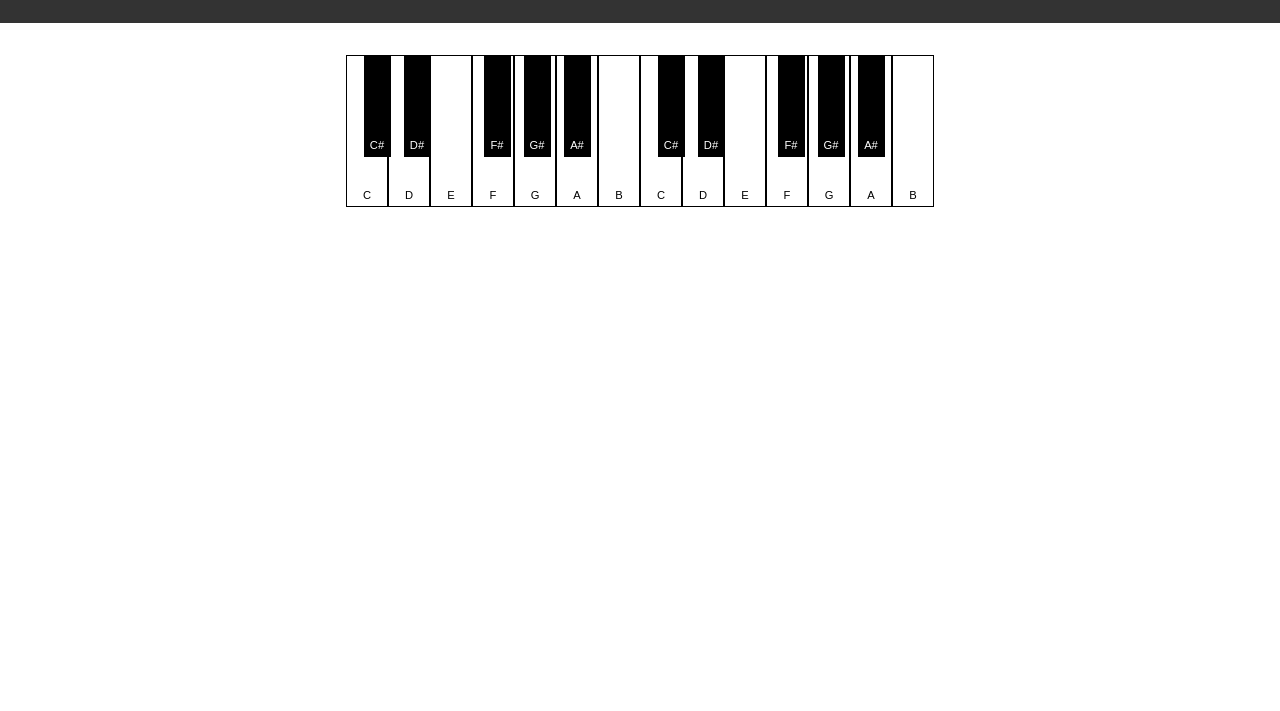
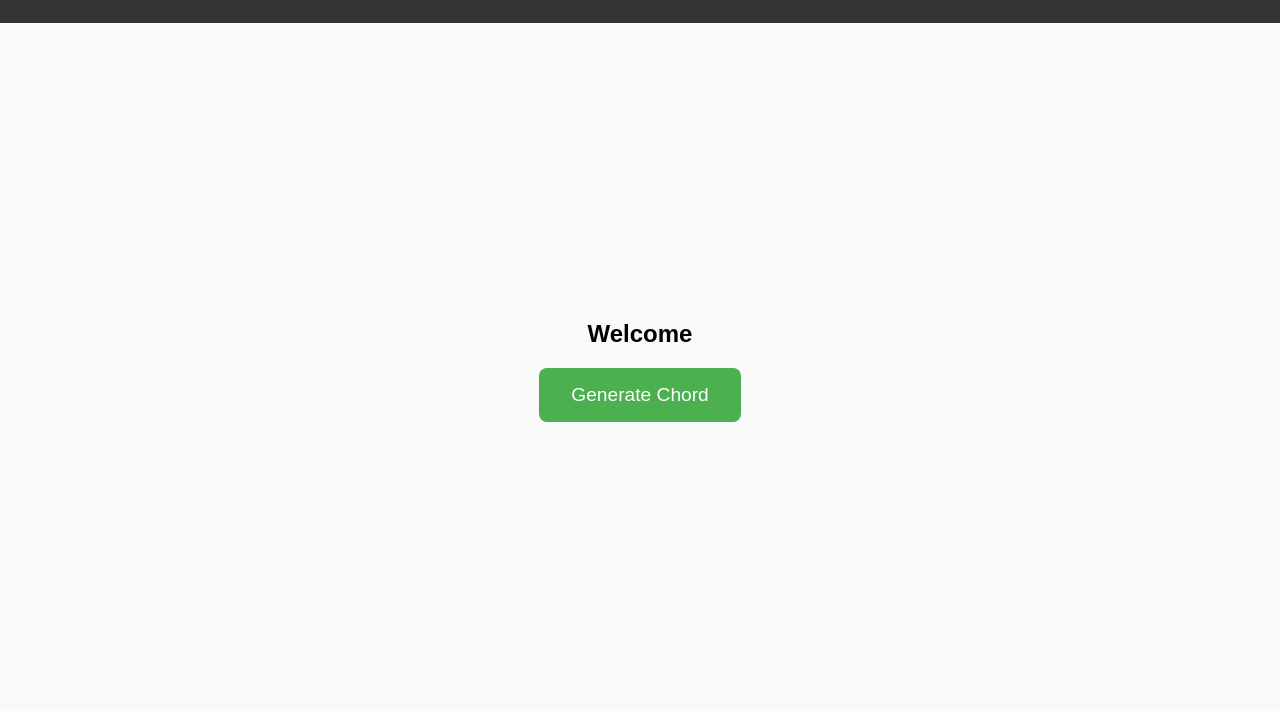
Before and after one commit to HRDMannn/piano-chord-viewer, a plain HTML site: page index.html in a window 1280 px wide. Shown: the part 89-800 px from the top of the page. Drawn offline with Linux system fonts and the light colour scheme.

Commit message:
update: เพิ่มหน้าแรก + dropdown เลือกคอร์ด

```diff
--- a/index.html
+++ b/index.html
@@ -12,8 +12,9 @@
       display: flex;
       flex-direction: column;
       align-items: center;
-      justify-content: flex-start;
-      min-height: 100vh;
+      justify-content: center;
+      height: 100vh;
+      background-color: #f9f9f9;
     }
     header {
       width: 100%;
@@ -21,6 +22,25 @@
       background-color: #333;
       color: #fff;
       text-align: center;
+      position: fixed;
+      top: 0;
+      left: 0;
+    }
+    .content {
+      margin-top: 100px;
+      text-align: center;
+    }
+    button {
+      padding: 1rem 2rem;
+      font-size: 1.2rem;
+      background-color: #4caf50;
+      color: white;
+      border: none;
+      border-radius: 8px;
+      cursor: pointer;
+    }
+    .hidden {
+      display: none;
     }
     .piano-container {
       display: flex;
@@ -59,6 +79,13 @@
       display: flex;
       position: relative;
     }
+    .controls {
+      margin-top: 1rem;
+      display: flex;
+      flex-direction: column;
+      align-items: center;
+      gap: 1rem;
+    }
   </style>
 </head>
 <body>
@@ -66,37 +93,52 @@
     <h1>Piano Chord Viewer</h1>
   </header>
 
-  <div class="piano-container" id="piano">
-    <!-- Octave 1 -->
-    <div class="octave">
-      <div class="key"><div class="key-label">C</div></div>
-      <div class="key black" style="left: 30px;"><div class="key-label" style="color:white;">C#</div></div>
-      <div class="key"><div class="key-label">D</div></div>
-      <div class="key black" style="left: 70px;"><div class="key-label" style="color:white;">D#</div></div>
-      <div class="key"><div class="key-label">E</div></div>
-      <div class="key"><div class="key-label">F</div></div>
-      <div class="key black" style="left: 150px;"><div class="key-label" style="color:white;">F#</div></div>
-      <div class="key"><div class="key-label">G</div></div>
-      <div class="key black" style="left: 190px;"><div class="key-label" style="color:white;">G#</div></div>
-      <div class="key"><div class="key-label">A</div></div>
-      <div class="key black" style="left: 230px;"><div class="key-label" style="color:white;">A#</div></div>
-      <div class="key"><div class="key-label">B</div></div>
+  <div class="content" id="home">
+    <h2>Welcome</h2>
+    <button onclick="startApp()">Generate Chord</button>
+  </div>
+
+  <div class="content hidden" id="app">
+    <button onclick="goBack()">← Back</button>
+    <div class="controls">
+      <label for="rootNote">Root Note:</label>
+      <select id="rootNote">
+        <option value="C">C</option>
+        <option value="C#">C#</option>
+        <option value="D">D</option>
+        <option value="D#">D#</option>
+        <option value="E">E</option>
+        <option value="F">F</option>
+        <option value="F#">F#</option>
+        <option value="G">G</option>
+        <option value="G#">G#</option>
+        <option value="A">A</option>
+        <option value="A#">A#</option>
+        <option value="B">B</option>
+      </select>
+
+      <div>
+        <label><input type="checkbox" name="chordType" value="maj"> Major</label>
+        <label><input type="checkbox" name="chordType" value="min"> Minor</label>
+        <label><input type="checkbox" name="chordType" value="7"> 7</label>
+        <label><input type="checkbox" name="chordType" value="maj7"> maj7</label>
+      </div>
     </div>
-    <!-- Octave 2 (repeat) -->
-    <div class="octave">
-      <div class="key"><div class="key-label">C</div></div>
-      <div class="key black" style="left: 30px;"><div class="key-label" style="color:white;">C#</div></div>
-      <div class="key"><div class="key-label">D</div></div>
-      <div class="key black" style="left: 70px;"><div class="key-label" style="color:white;">D#</div></div>
-      <div class="key"><div class="key-label">E</div></div>
-      <div class="key"><div class="key-label">F</div></div>
-      <div class="key black" style="left: 150px;"><div class="key-label" style="color:white;">F#</div></div>
-      <div class="key"><div class="key-label">G</div></div>
-      <div class="key black" style="left: 190px;"><div class="key-label" style="color:white;">G#</div></div>
-      <div class="key"><div class="key-label">A</div></div>
-      <div class="key black" style="left: 230px;"><div class="key-label" style="color:white;">A#</div></div>
-      <div class="key"><div class="key-label">B</div></div>
+
+    <div class="piano-container" id="piano">
+      <!-- จะใส่เปียโนจริงตรงนี้ภายหลัง -->
     </div>
   </div>
+
+  <script>
+    function startApp() {
+      document.getElementById('home').classList.add('hidden');
+      document.getElementById('app').classList.remove('hidden');
+    }
+    function goBack() {
+      document.getElementById('app').classList.add('hidden');
+      document.getElementById('home').classList.remove('hidden');
+    }
+  </script>
 </body>
 </html>
```
